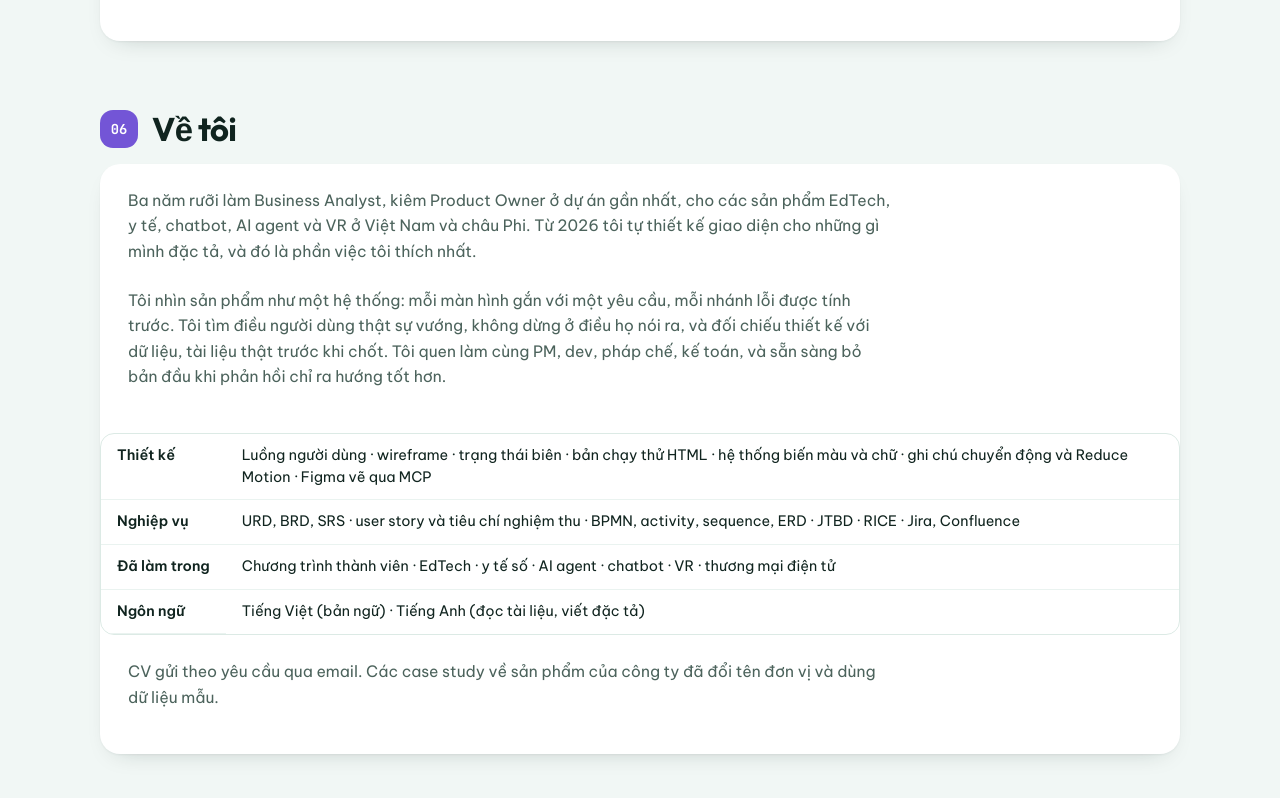
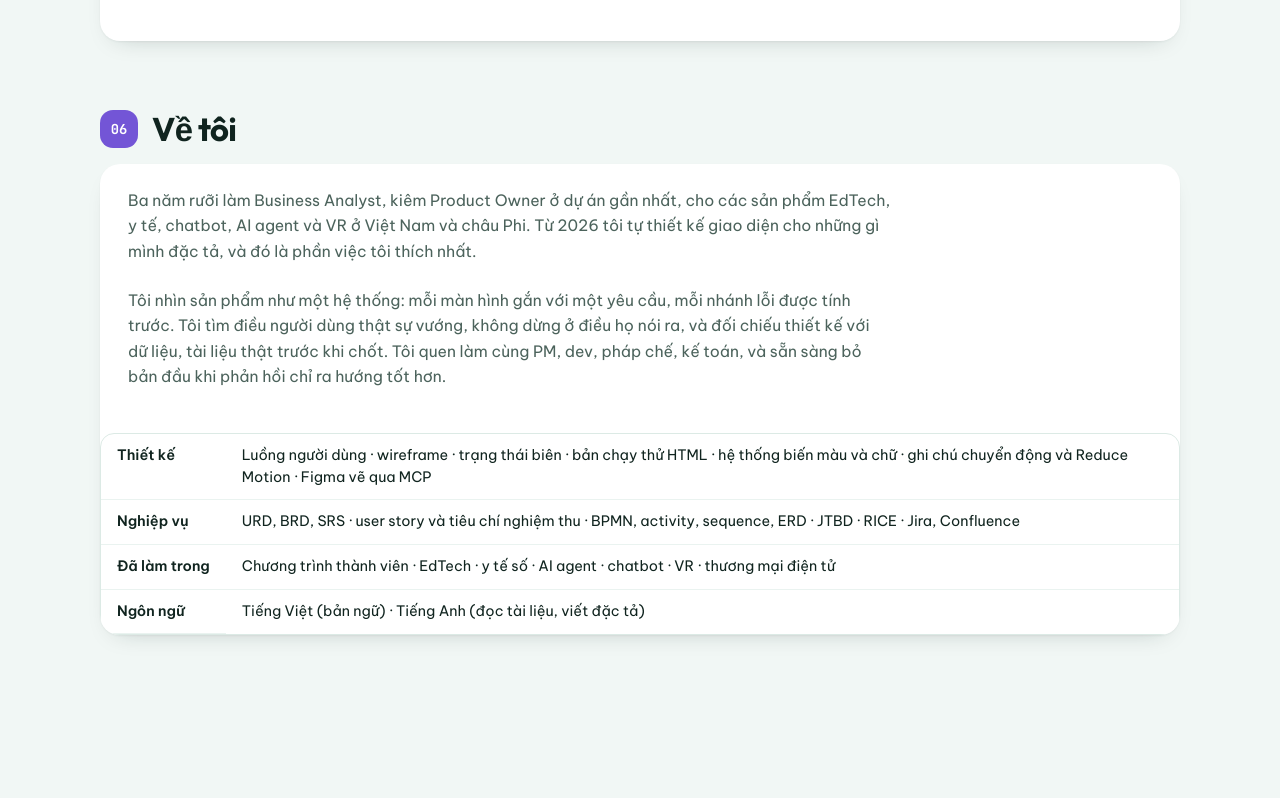
Before and after one commit to phamlinh278work/portfolio, a plain HTML site: page designer.html in a window 1280 px wide. Shown: the part 10681-11479 px from the top of the page. After the commit the page ends 11406 px from the top, so only its background shows below. Drawn offline with Linux system fonts and the light colour scheme.

Commit message:
Drop the CV note from the About section
Co-Authored-By: Claude Opus 5.5 <noreply@anthropic.com>

```diff
--- a/designer.html
+++ b/designer.html
@@ -998,10 +998,6 @@ a.more:hover{background:var(--teal-wash)}
           </tbody>
         </table>
       </div>
-      <div class="card-bd">
-        <p class="vi">CV gửi theo yêu cầu qua email. Các case study về sản phẩm của công ty đã đổi tên đơn vị và dùng dữ liệu mẫu.</p>
-        <p class="en">CV available on request by email. Case studies on company products use changed unit names and sample data.</p>
-      </div>
     </div>
   </section>
 
```
